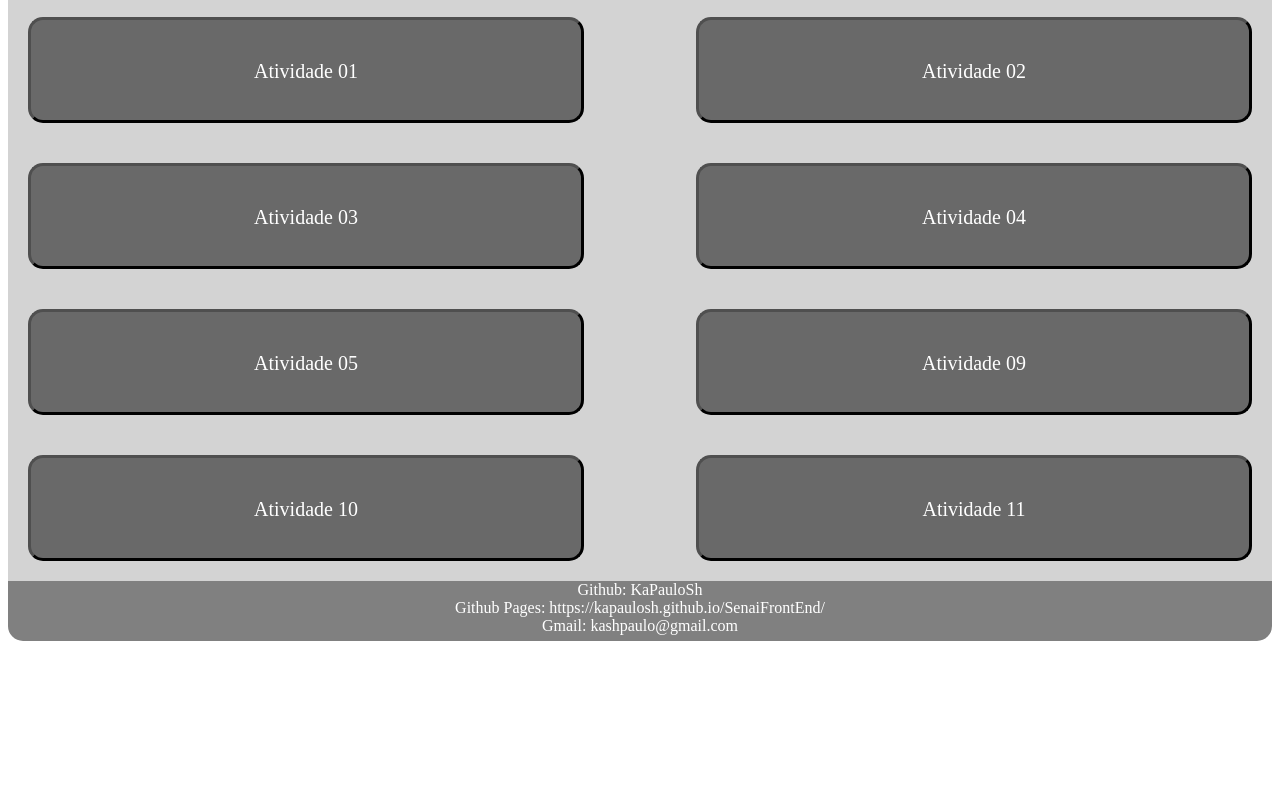
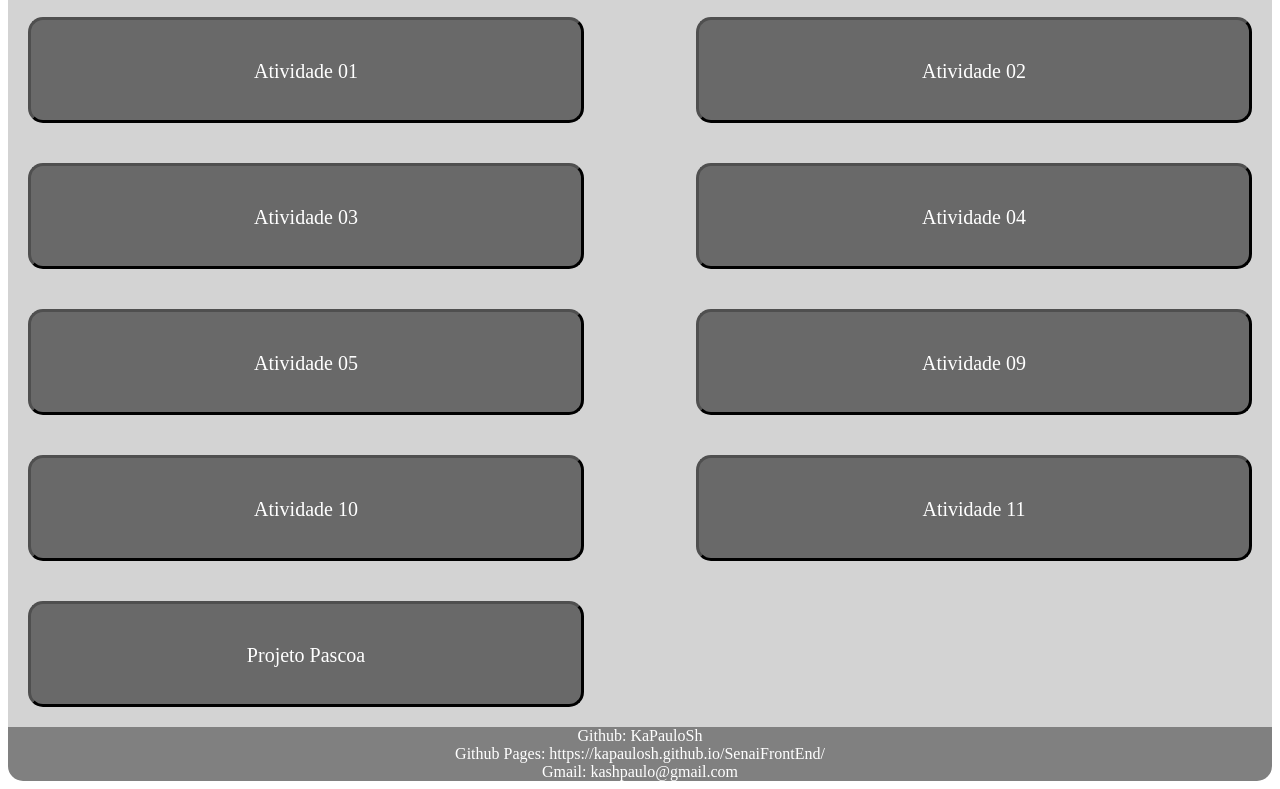
Before and after one commit to KaPauloSh/SenaiFrontEnd, a plain HTML site: page index.html in a window 1280 px wide. Shown: the part 71-860 px from the top of the page. Before the commit the page ends 800 px from the top, so only its background shows below. Drawn offline with Linux system fonts and the light colour scheme.

Commit message:
ProjetoPascoa

```diff
--- a/index.html
+++ b/index.html
@@ -23,6 +23,7 @@
                         <a href="atividade9/index.html"><div class="atividade">Atividade 09</div></a>
                         <a href="atividade10/index.html"><div class="atividade">Atividade 10</div></a>
                         <a href="atividade11/index.html"><div class="atividade">Atividade 11</div></a>
+                        <a href="ProjetoPascoa/index.html"><div class="atividade">Projeto Pascoa</div></a>
                     </div>
                 </main>
                 <footer>
--- a/style.css
+++ b/style.css
@@ -28,7 +28,6 @@ footer{
     flex-direction: column;
     background-color: #808080;
     width: 100%;
-    height: 60px;
     color: #fff;
     text-align: center;
     border-bottom-left-radius: 15px;
```
Also changed, not shown: ProjetoPascoa/javascript/script.js (line endings or trailing spaces).
